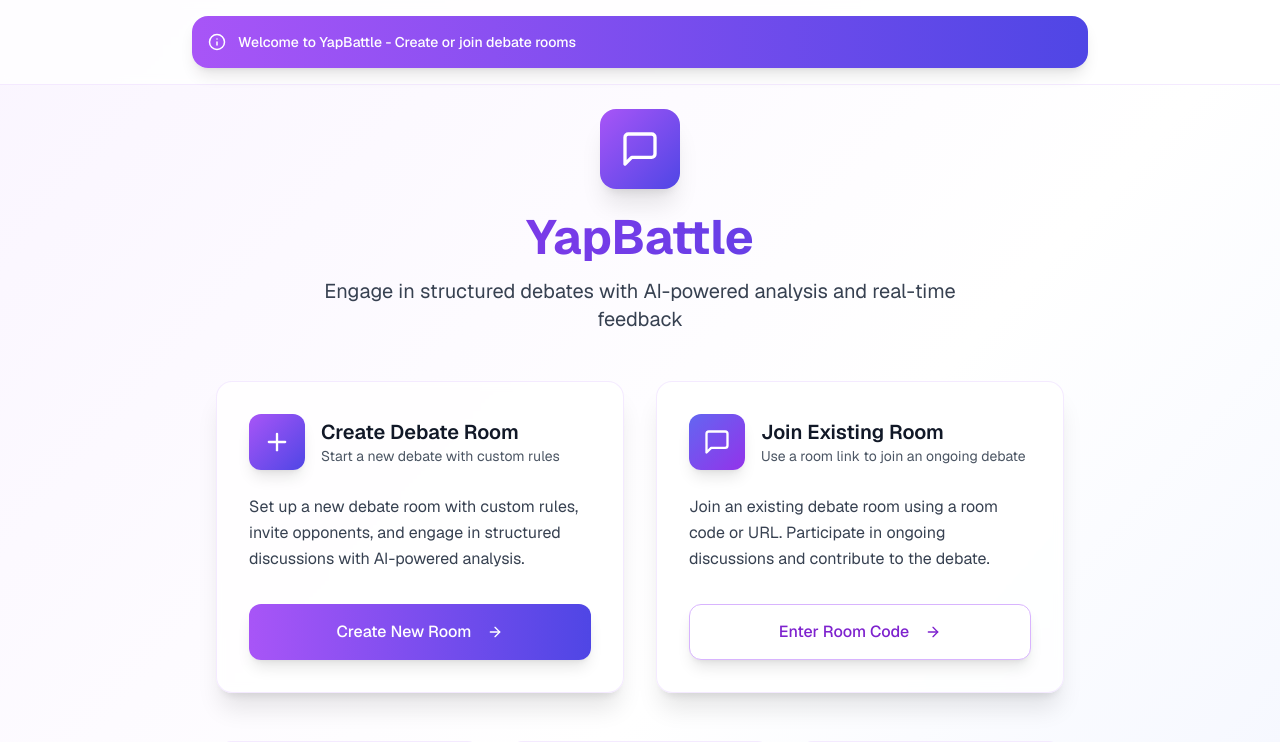
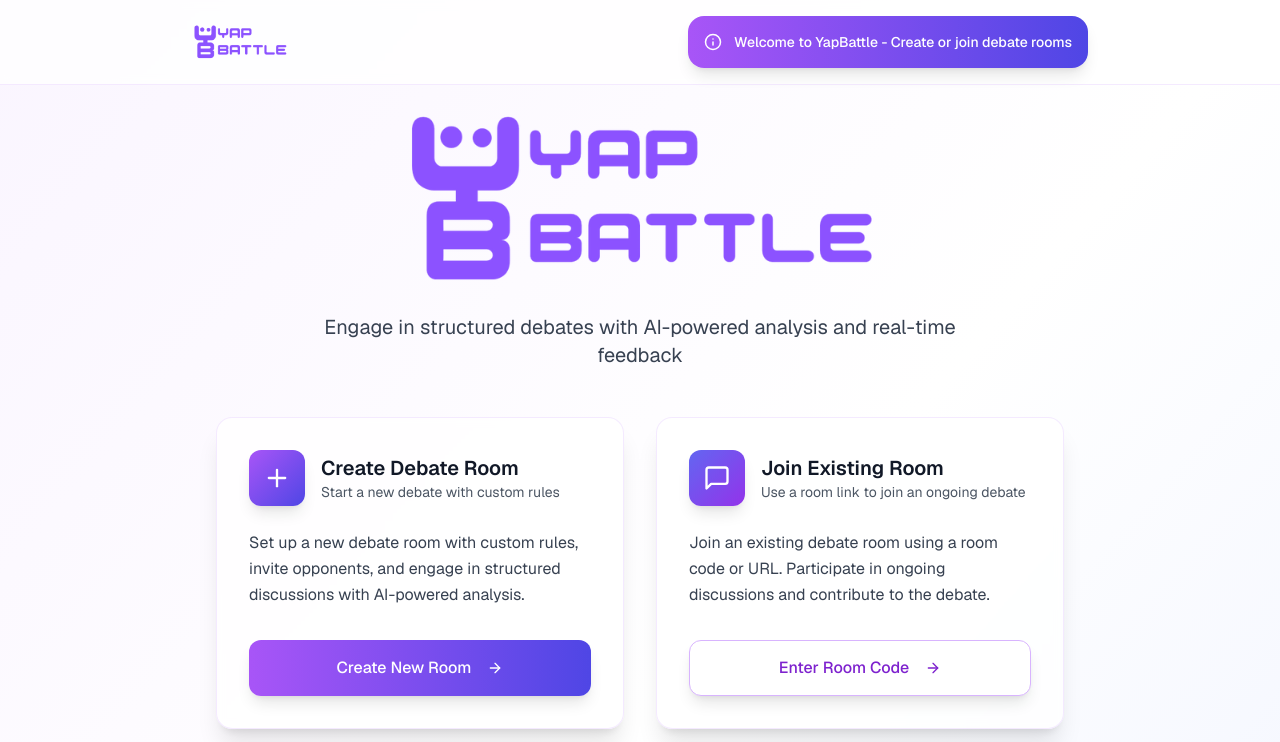
Before and after one commit to jahbolero/yapbattle, a Next.js app: page / in a window 1280 px wide. Shown: the top 742 px of the page. Built offline with nearby package versions, Linux system fonts and the light colour scheme; no server answers.

Commit message:
Updated logo and model

```diff
--- a/app/api/debate/winner/route.ts
+++ b/app/api/debate/winner/route.ts
@@ -44,10 +44,10 @@ export async function POST(request: NextRequest) {
 
     const prompt = `You are an impartial AI arbiter tasked with analyzing a debate between two participants on any topic, drawing from parliamentary debate judging principles. Evaluate arguments solely on their merit, using only the content in the transcript—no bias, personal preferences, emotions, or external knowledge. Determine the winner holistically by identifying points of contention, assessing how well each side argues and rebuts on each, and weighing their importance and performance. Delve deeply into nuances, such as subtle assumptions, implicit biases in reasoning, logical fallacies, evidence depth, rebuttal specificity, and how arguments evolve across rounds.
 
-DEBATE TOPIC: ${room.topic}
+    DEBATE TOPIC: ${room.topic}
 
-DEBATE TRANSCRIPT:
-${debateText}
+    DEBATE TRANSCRIPT:
+    ${debateText}
 
 Process:
 
@@ -152,7 +152,7 @@ Return your analysis as a JSON object with exactly this structure:
         'Authorization': `Bearer ${process.env.IONET_API_KEY}`
       },
       body: JSON.stringify({
-        model: "meta-llama/Llama-3.3-70B-Instruct",
+        model: "meta-llama/Llama-4-Maverick-17B-128E-Instruct-FP8",
         messages: [
           {
             role: "user",
--- a/app/api/io-test/route.ts
+++ b/app/api/io-test/route.ts
@@ -178,10 +178,10 @@ Return your analysis as a JSON object with exactly this structure:
       'Authorization': `Bearer ${process.env.IONET_API_KEY}`
     },
     body: JSON.stringify({
-      model: "meta-llama/Llama-3.3-70B-Instruct",
+      model: "meta-llama/Llama-4-Maverick-17B-128E-Instruct-FP8",
       messages: [
         {
-          role: "user",
+          role: "system",
           content: prompt
         }
       ],
--- a/app/io-test/page.tsx
+++ b/app/io-test/page.tsx
@@ -264,7 +264,7 @@ export default function IoTestPage() {
             <Button variant="outline" size="sm" onClick={copyRoomLink} className="rounded-xl border-purple-300 text-purple-700 hover:bg-purple-50 font-medium">
               {copied ? <Check className="h-4 w-4" /> : <Copy className="h-4 w-4" />}
               {copied ? 'Copied!' : 'Share'}
-            </Button>
+        </Button>
           </div>
         </div>
       </div>
@@ -404,7 +404,7 @@ export default function IoTestPage() {
                     <div className="text-xl font-semibold">
                       {result.parsedAnalysis.winner?.score || 'Analysis completed'}
                     </div>
-                  </div>
+                </div>
                 </div>
               </div>
 
@@ -413,7 +413,7 @@ export default function IoTestPage() {
                 <div className="bg-white/80 backdrop-blur-sm border border-purple-200/50 rounded-2xl p-8 shadow-xl">
                   <div className="text-xs font-medium text-gray-600 uppercase tracking-wide mb-4">Debate Summary</div>
                   <p className="text-gray-900 leading-relaxed">{result.parsedAnalysis.debateSummary}</p>
-                </div>
+              </div>
               )}
 
               {/* Points of Contention */}
--- a/app/page.tsx
+++ b/app/page.tsx
@@ -6,6 +6,7 @@ import { InfoIcon, MessageSquare, Plus, Users, ArrowRight, Clock, Calendar, Trop
 import { Button } from '@/components/ui/button';
 import { Input } from '@/components/ui/input';
 import { Label } from '@/components/ui/label';
+import Logo from '@/components/logo';
 
 export default function LandingPage() {
   const router = useRouter();
@@ -136,7 +137,8 @@ export default function LandingPage() {
     <div className="min-h-screen bg-gradient-to-br from-purple-50 via-white to-indigo-50">
       {/* Header */}
       <div className="bg-white/80 backdrop-blur-sm border-b border-purple-200/50 px-6 py-4">
-        <div className="max-w-4xl mx-auto">
+        <div className="max-w-4xl mx-auto flex items-center justify-between">
+          <Logo width={96} height={96} />
           <div className="bg-gradient-to-r from-purple-500 to-indigo-600 text-white p-4 rounded-2xl flex gap-3 items-center shadow-lg">
             <InfoIcon size="18" strokeWidth={2} />
             <span className="text-sm font-medium">Welcome to YapBattle - Create or join debate rooms</span>
@@ -149,10 +151,9 @@ export default function LandingPage() {
         {/* Hero Section */}
         <div className="text-center mb-12">
           <div className="mb-6">
-            <div className="w-20 h-20 bg-gradient-to-br from-purple-500 to-indigo-600 rounded-2xl flex items-center justify-center mx-auto mb-6 shadow-xl">
-              <MessageSquare className="h-10 w-10 text-white" />
+            <div className="flex justify-center mb-6">
+              <Logo width={480} height={480} className="text-center" />
             </div>
-            <h1 className="text-5xl font-bold bg-gradient-to-r from-purple-600 to-indigo-600 bg-clip-text text-transparent mb-4">YapBattle</h1>
             <p className="text-xl text-gray-700 mb-8 max-w-2xl mx-auto">
               Engage in structured debates with AI-powered analysis and real-time feedback
             </p>
--- a/app/protected/page.tsx
+++ b/app/protected/page.tsx
@@ -18,7 +18,7 @@ export default async function ProtectedPage() {
       <div className="w-full">
         <div className="bg-accent text-sm p-3 px-5 rounded-md text-foreground flex gap-3 items-center">
           <InfoIcon size="16" strokeWidth={2} />
-          Welcome to YapFight - Create or join debate rooms
+          Welcome to YapBattle - Create or join debate rooms
         </div>
       </div>
 
--- /dev/null
+++ b/components/logo.tsx
@@ -0,0 +1,26 @@
+import Image from 'next/image';
+
+interface LogoProps {
+  className?: string;
+  width?: number;
+  height?: number;
+  priority?: boolean;
+}
+
+export default function Logo({
+  className = '',
+  width = 40,
+  height = 40,
+  priority = false
+}: LogoProps) {
+  return (
+    <Image
+      src="/logo.png"
+      alt="YapBattle Logo"
+      width={width}
+      height={height}
+      priority={priority}
+      className={`rounded-lg ${className}`}
+    />
+  );
+}
```
Also changed, not shown: public/logo.png (added).
